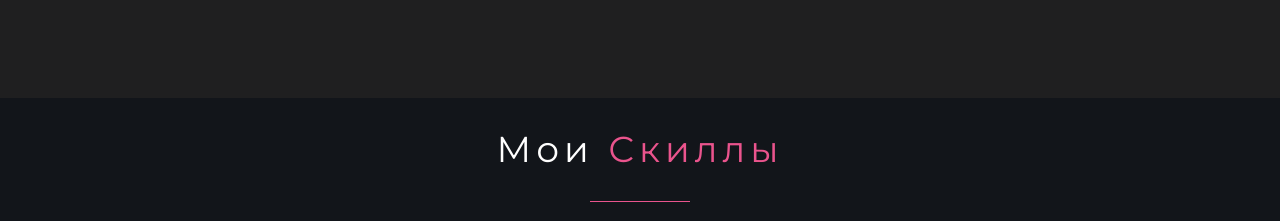
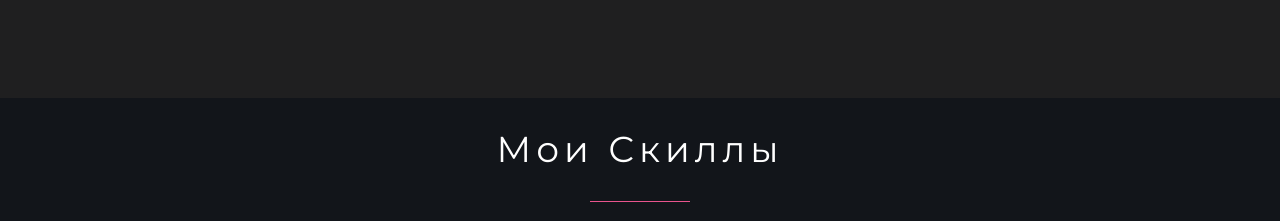
Before and after one commit to Alyso4ka/Portfolio, a React (Create React App) app: page / in a window 1280 px wide. Shown: the part 902-1123 px from the top of the page. Built offline with nearby package versions, Linux system fonts and the light colour scheme.

Commit message:
newStyle

```diff
--- a/src/Skills/Skills.js
+++ b/src/Skills/Skills.js
@@ -1,6 +1,7 @@
 import React from 'react';
 import styles from './Skills.module.css';
 import Skill from './Skill/Skill';
+
 import {faCss3, faHtml5, faJs, faReact} from '@fortawesome/free-brands-svg-icons';
 import {faEnvelope} from "@fortawesome/free-regular-svg-icons";
 
@@ -26,7 +27,7 @@ class Skills extends React.Component {
             <div className={styles.skills}>
                 <div className={styles.container}>
                     <div className={styles.mySkills}>
-                        <h2 className={styles.head}> Мои <span> скиллы</span> </h2>
+                        <h2 className={styles.head}> Мои  скиллы </h2>
                         <div className={styles.line}></div>
                     </div>
                     <div className={styles.allSkill}>
```
